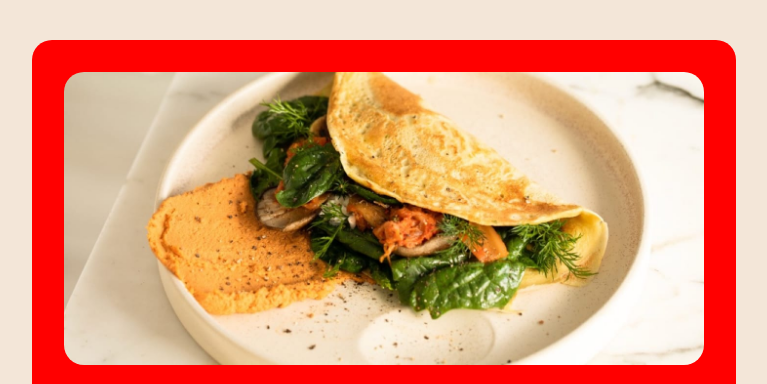
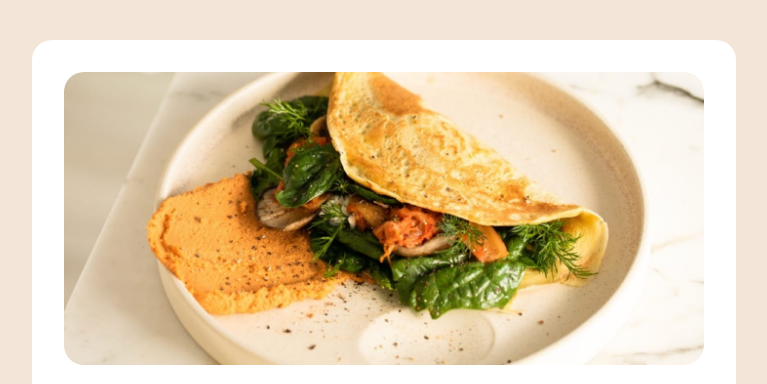
Before and after one commit to viboverse/recipe-page-main, a plain HTML site: page index.html in a window 1280 px wide. Shown: the top 384 px of the page, without its empty margins (256-1023 px from the left). Drawn offline with Linux system fonts and the light colour scheme.

Commit message:
Final push

```diff
--- a/styles/style.css
+++ b/styles/style.css
@@ -37,8 +37,7 @@ ol li::marker {
 }
 
 main {
-  /* background-color: var(--white); */
-  background-color: red;
+  background-color: var(--white);
   max-width: 640px;
   margin: 40px auto;
   width: 90%;
```
